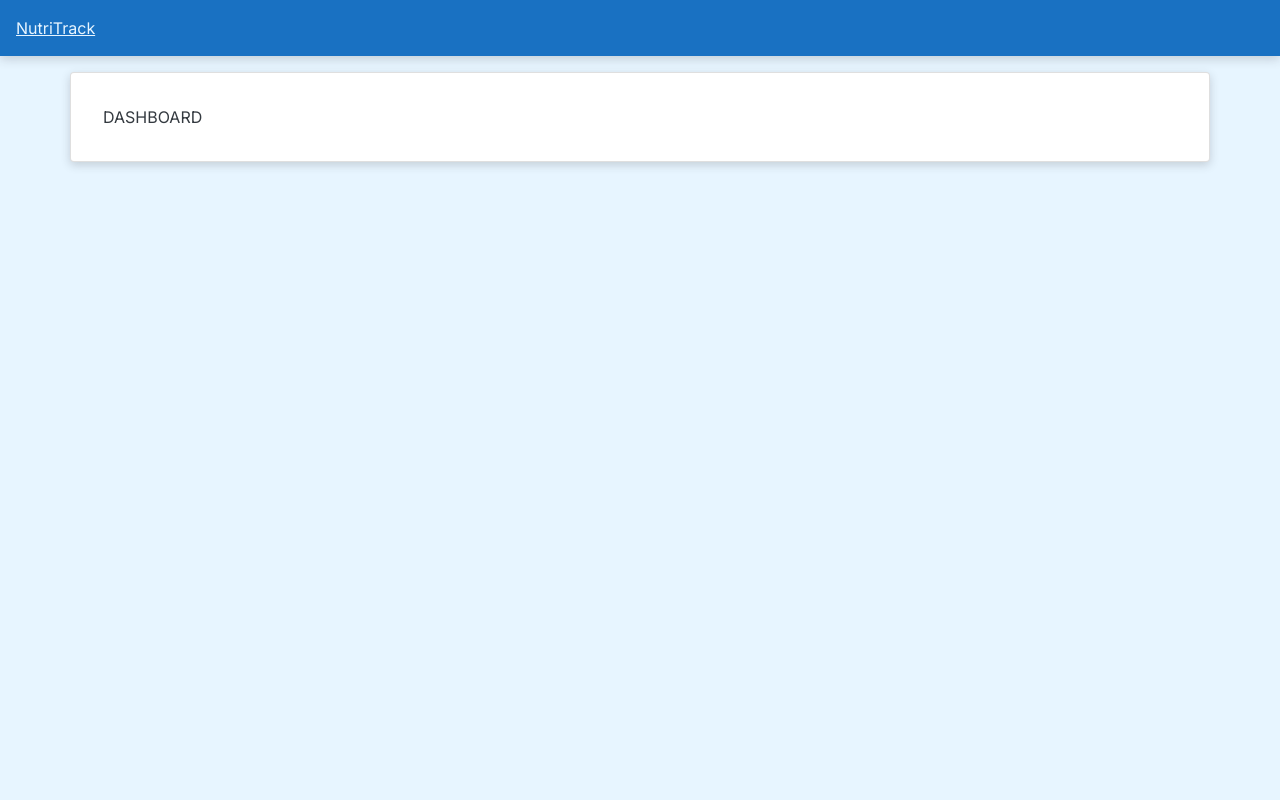
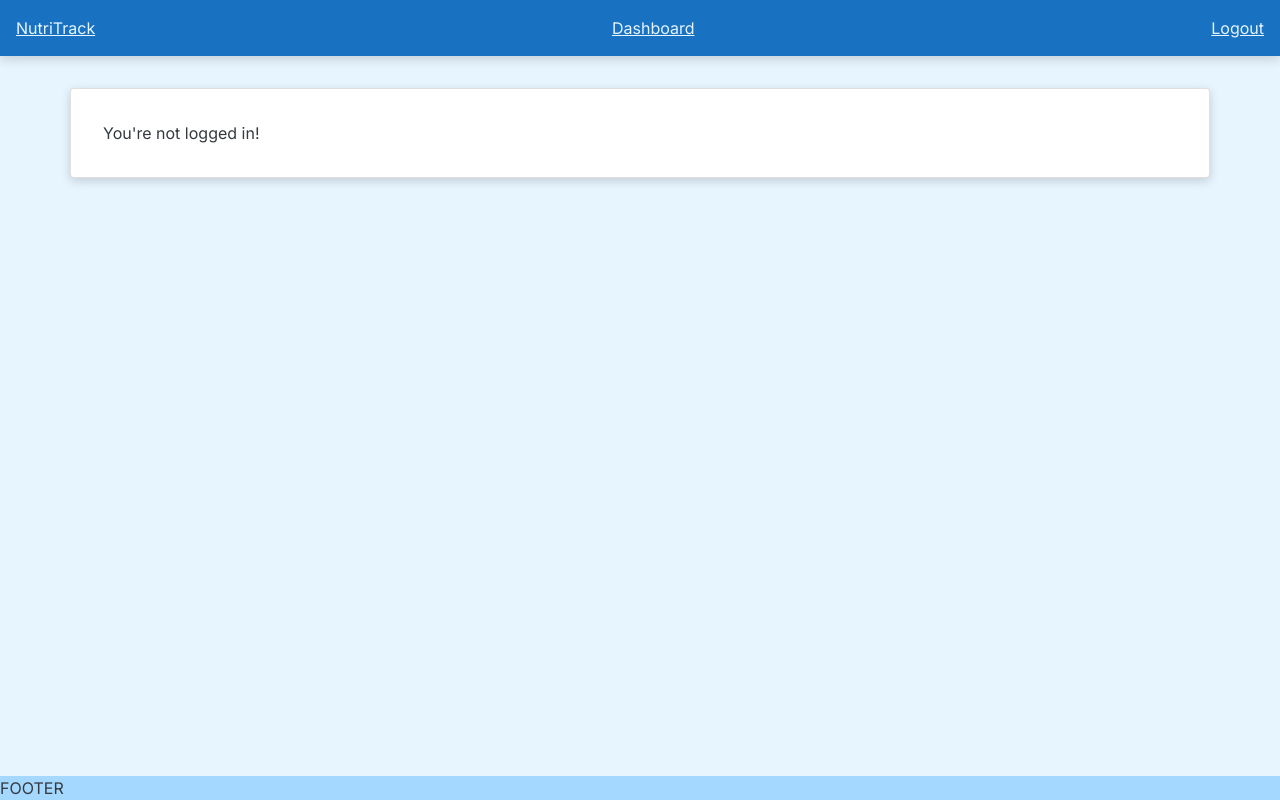
Before and after one commit to racefan56/NutriTrack-React, a React (Create React App) app: page /dashboard in a window 1280 px wide. Built offline with nearby package versions, Linux system fonts and the light colour scheme.

Commit message:
added patient data table to dashboard upon user login

```diff
--- a/src/components/layout/Footer.jsx
+++ b/src/components/layout/Footer.jsx
@@ -1,5 +1,5 @@
 import React, { useContext } from 'react';
-import AuthContext from '../../context/AuthContext';
+import AuthContext from '../../context/Auth/AuthContext';
 
 function Footer() {
   const { token } = useContext(AuthContext);
--- a/src/components/layout/Navbar.jsx
+++ b/src/components/layout/Navbar.jsx
@@ -1,7 +1,7 @@
 import React, { useContext } from 'react';
 import { Link } from 'react-router-dom';
 import PropTypes from 'prop-types';
-import AuthContext from '../../context/AuthContext';
+import AuthContext from '../../context/Auth/AuthContext';
 
 function Navbar({ title }) {
   const { logoutUser, token } = useContext(AuthContext);
--- /dev/null
+++ b/src/components/patients/PatientItem.jsx
@@ -0,0 +1,14 @@
+import React from 'react';
+
+function PatientItem(props) {
+  return (
+    <tr>
+      <th scope='row'>{props.patient.roomNumber.roomNumber}</th>
+      <td>{props.patient.firstName}</td>
+      <td>{props.patient.lastName}</td>
+      <td>{props.patient.status}</td>
+    </tr>
+  );
+}
+
+export default PatientItem;
--- /dev/null
+++ b/src/components/patients/PatientResults.jsx
@@ -0,0 +1,46 @@
+import React, { useContext, useEffect } from 'react';
+import PatientItem from './PatientItem';
+import PatientContext from '../../context/Patients/PatientsContext';
+
+function PatientResults() {
+  const { patients, isLoading, getPatients } = useContext(PatientContext);
+
+  useEffect(() => {
+    getPatients();
+  }, []);
+
+  const handleRefresh = () => {
+    getPatients();
+  };
+
+  if (isLoading) {
+    return (
+      <div>
+        <p>Loading...</p>
+      </div>
+    );
+  } else {
+    return (
+      <>
+        <button onClick={handleRefresh}>Refresh</button>
+        <table className='table'>
+          <thead>
+            <tr>
+              <th scope='col'>Room Number</th>
+              <th scope='col'>First</th>
+              <th scope='col'>Last</th>
+              <th scope='col'>Status</th>
+            </tr>
+          </thead>
+          <tbody>
+            {patients.map((patient) => (
+              <PatientItem key={patient.id} patient={patient} />
+            ))}
+          </tbody>
+        </table>
+      </>
+    );
+  }
+}
+
+export default PatientResults;
--- a/src/context/AuthContext.jsx
+++ b/src/context/Auth/AuthContext.jsx
@@ -3,19 +3,19 @@ import AuthReducer from './AuthReducer';
 
 const AuthContext = createContext();
 
-const BACKEND_URL = process.env.REACT_APP_BACKEND_URL;
+const SERVER = process.env.REACT_APP_SERVER;
 
 export const AuthProvider = ({ children }) => {
   const initialState = {
     email: '',
-    token: '',
+    token: null,
   };
 
   const [state, dispatch] = useReducer(AuthReducer, initialState);
 
   //Login user
   const loginUser = async (userObj) => {
-    const response = await fetch(`${BACKEND_URL}/users/login`, {
+    const response = await fetch(`${SERVER}/users/login`, {
       method: 'POST',
       headers: {
         'Content-Type': 'application/json',
@@ -26,13 +26,6 @@ export const AuthProvider = ({ children }) => {
     const currentUser = await response.json();
 
     dispatch({ type: 'LOGIN', payload: currentUser });
-
-    // const users = await fetch(`${BACKEND_URL}/patients`, {
-    //   headers: {
-    //     Authorization: `Bearer ${currentUser.token}`,
-    //   },
-    // });
-    // console.log(users.json());
   };
 
   const logoutUser = () => {
@@ -45,6 +38,7 @@ export const AuthProvider = ({ children }) => {
         loginUser,
         logoutUser,
         token: state.token,
+        SERVER,
       }}
     >
       {children}
--- /dev/null
+++ b/src/context/Patients/PatientsContext.jsx
@@ -0,0 +1,36 @@
+import React, { createContext, useState, useContext } from 'react';
+import AuthContext from '../Auth/AuthContext';
+
+const PatientContext = createContext();
+
+export const PatientProvider = ({ children }) => {
+  const [patients, setPatients] = useState([]);
+  const [isLoading, setIsLoading] = useState(false);
+
+  const { token, SERVER } = useContext(AuthContext);
+
+  const getPatients = async (queryString) => {
+    setIsLoading(true);
+    const response = await fetch(
+      `${SERVER}/patients?${queryString ? queryString : ''}`,
+      {
+        headers: {
+          Authorization: `${token}`,
+        },
+      }
+    );
+    const { data } = await response.json();
+    setPatients(data.data);
+    setIsLoading(false)
+  };
+
+  return (
+    <PatientContext.Provider
+      value={{ getPatients, setIsLoading, patients, isLoading }}
+    >
+      {children}
+    </PatientContext.Provider>
+  );
+};
+
+export default PatientContext;
--- a/src/index.css
+++ b/src/index.css
@@ -38,8 +38,8 @@ label {
 }
 
 .card {
-  margin-top: 16px;
-  margin-bottom: 16px;
+  margin-top: 32px;
+  margin-bottom: 32px;
   padding: 32px;
   box-shadow: 0 3px 10px rgba(49, 50, 57, 0.2);
 }
--- a/src/pages/Dashboard.jsx
+++ b/src/pages/Dashboard.jsx
@@ -1,8 +1,20 @@
-import React from 'react';
+import React, { useContext } from 'react';
 import Card from '../components/layout/Card';
+import AuthContext from '../context/Auth/AuthContext';
+import PatientResults from '../components/patients/PatientResults';
 
 function Dashboard() {
-  return <Card>DASHBOARD</Card>;
+  const { token } = useContext(AuthContext);
+
+  if (token) {
+    return (
+      <Card>
+        <PatientResults />
+      </Card>
+    );
+  } else {
+    return <Card>You're not logged in!</Card>;
+  }
 }
 
 export default Dashboard;
--- a/src/pages/Login.jsx
+++ b/src/pages/Login.jsx
@@ -1,5 +1,5 @@
 import React, { useState, useContext } from 'react';
-import AuthContext from './../context/AuthContext';
+import AuthContext from './../context/Auth/AuthContext';
 import Card from '../components/layout/Card';
 
 function Login() {
```
Also changed, not shown: src/App.js (+4 -14 lines), src/components/patients/PatientSearch.jsx (added, +14 -0 lines), src/context/Auth/AuthReducer.jsx (renamed from src/context/AuthReducer.jsx), 1 other file (tests, documents, lock files or other folders).
